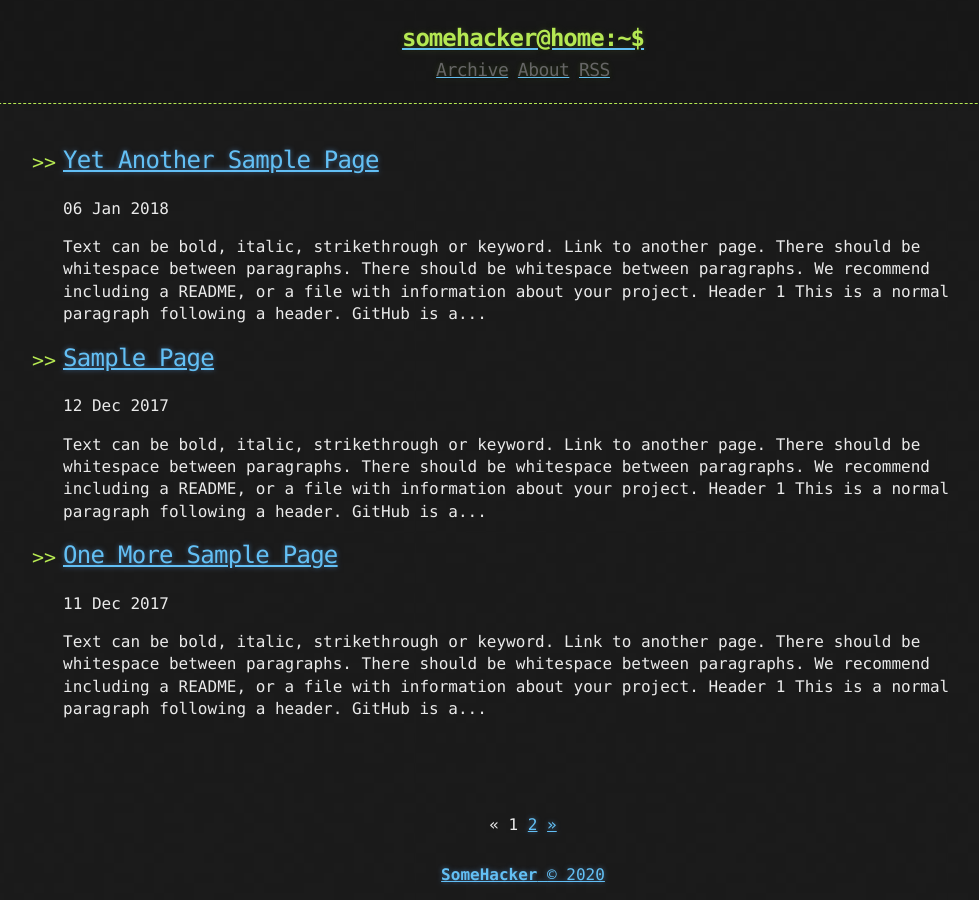
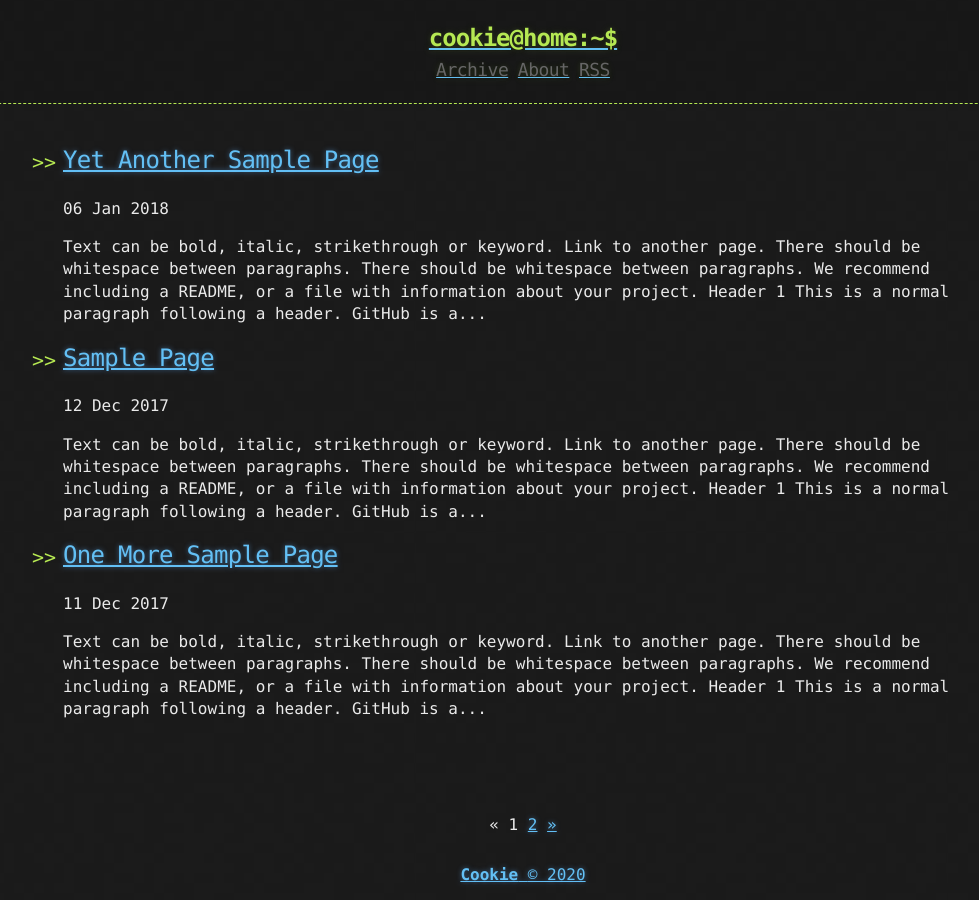
Before and after one commit to billcookie0929/billcookie0929.github.io, a Jekyll site: the page built from index.html, in a window 1280 px wide. Shown: the whole page, without its empty margins (117-1096 px from the left). Built offline with Jekyll 4.4.1, drawn with Linux system fonts in a browser that asks for light colours; the list of posts is cut into pages by our own code; part of the change alters nothing that is shown.

Commit message:
Update _config.yml

```diff
--- a/_config.yml
+++ b/_config.yml
@@ -1,9 +1,9 @@
-title: Hacker-Blog
-description: "A Jekyll Blog Theme For Hackers"
+title: 青之堂
+description: "A Blue Magician's Office"
 author:
-  name: "SomeHacker"
-  email: "someone@somewebsite.somedomain"
-  url: "https://ashishchaudhary.in/hacker-blog"
+  name: "Cookie"
+  email: "1103111429@qq.com"
+  url: "https://billcookie0929.github.io/"
 
 baseurl: /
 
@@ -28,5 +28,5 @@ plugins:
   - jekyll-sitemap
 
 # Custom variables
-owner : "SomeHacker"
+owner : "Cookie"
 year : "2020"
```
